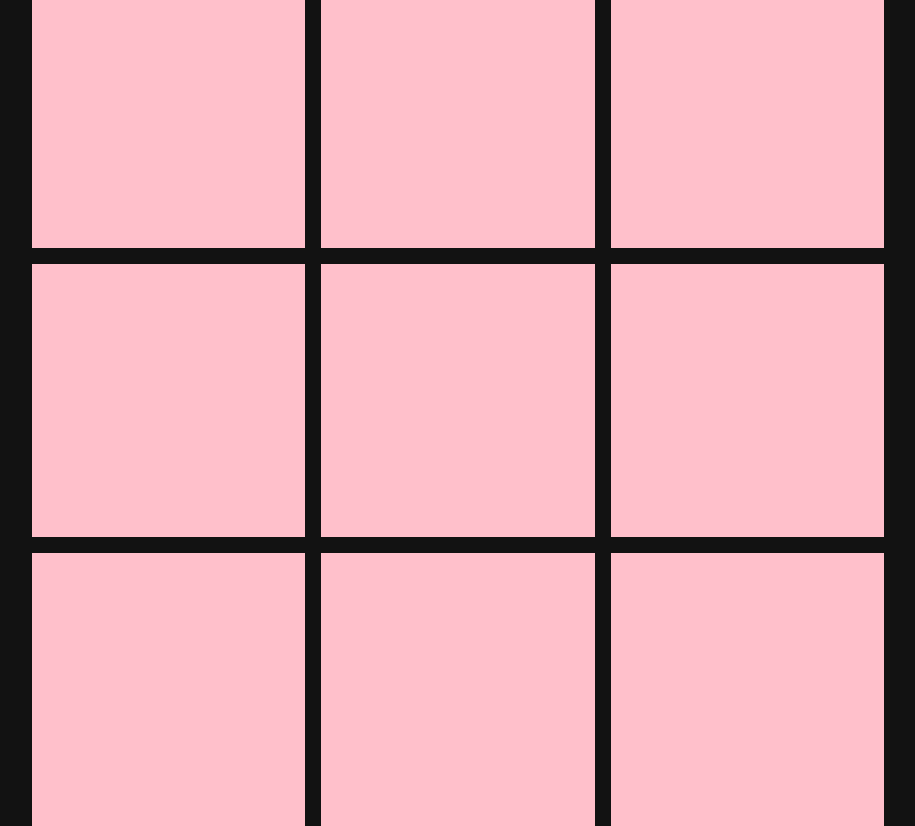
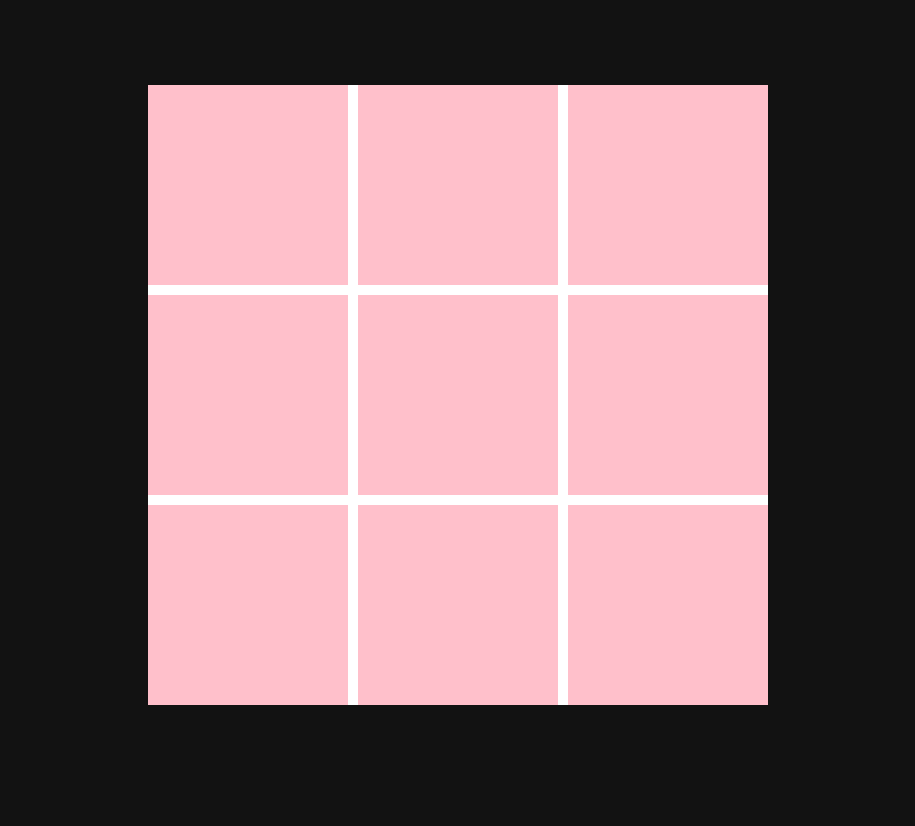
Before and after one commit to Lagicrus/TicTacToe, a React (Create React App) app in the folder tictactoe/: page / in a window 1280 px wide. Shown: the whole page, without its empty margins (182-1097 px from the left). After the commit the page ends 800 px from the top, so only its background shows below. Built offline with nearby package versions, Linux system fonts and the light colour scheme.

Commit message:
Redesign Grid to allow space colours

```diff
--- a/tictactoe/package.json
+++ b/tictactoe/package.json
@@ -12,6 +12,7 @@
     "@testing-library/jest-dom": "^5.16.2",
     "@testing-library/react": "^12.1.3",
     "@testing-library/user-event": "^13.5.0",
+    "clsx": "^1.1.1",
     "react": "^17.0.2",
     "react-dom": "^17.0.2",
     "react-scripts": "5.0.0"
--- a/tictactoe/src/modules/board.js
+++ b/tictactoe/src/modules/board.js
@@ -1,20 +1,41 @@
 import React from "react";
-import {Grid} from "@mui/material";
 import Cell from "./cell";
+import {styled} from "@mui/material/styles";
+
+const ColouredBack = styled("div")({
+  backgroundColor: "white",
+  width: "fit-content",
+  margin: "0 auto"
+});
+
+const Row = styled("div")({
+  display: "flex",
+  flexDirection: "row",
+  gap: 10,
+  marginBottom: 10
+});
 
 function Board() {
   return (
-    <Grid container spacing={2}>
+    <div>
+      <ColouredBack>
+        <Row>
           <Cell/>
           <Cell/>
           <Cell/>
+        </Row>
+        <Row>
           <Cell/>
           <Cell/>
           <Cell/>
+        </Row>
+        <Row>
           <Cell/>
           <Cell/>
           <Cell/>
-    </Grid>
+        </Row>
+      </ColouredBack>
+    </div>
   );
 }
 
--- a/tictactoe/src/modules/cell.js
+++ b/tictactoe/src/modules/cell.js
@@ -1,17 +1,16 @@
 import React from "react";
-import {Box, Grid} from "@mui/material";
+import {Box} from "@mui/material";
 import {styled} from "@mui/material/styles";
 
 const ColouredBox = styled(Box)({
-  height: "273px",
-  backgroundColor: "pink"
+  height: "200px",
+  backgroundColor: "pink",
+  width: "200px"
 });
 
-function Cell() {
+function Cell({className}) {
   return (
-    <Grid item xs={4}>
-      <ColouredBox/>
-    </Grid>
+    <ColouredBox/>
   );
 }
 
```
Also changed, not shown: tictactoe/src/modules/players.js (added), 1 other file (tests, documents, lock files or other folders). Lines whose indentation alone changed are shown as unchanged.
